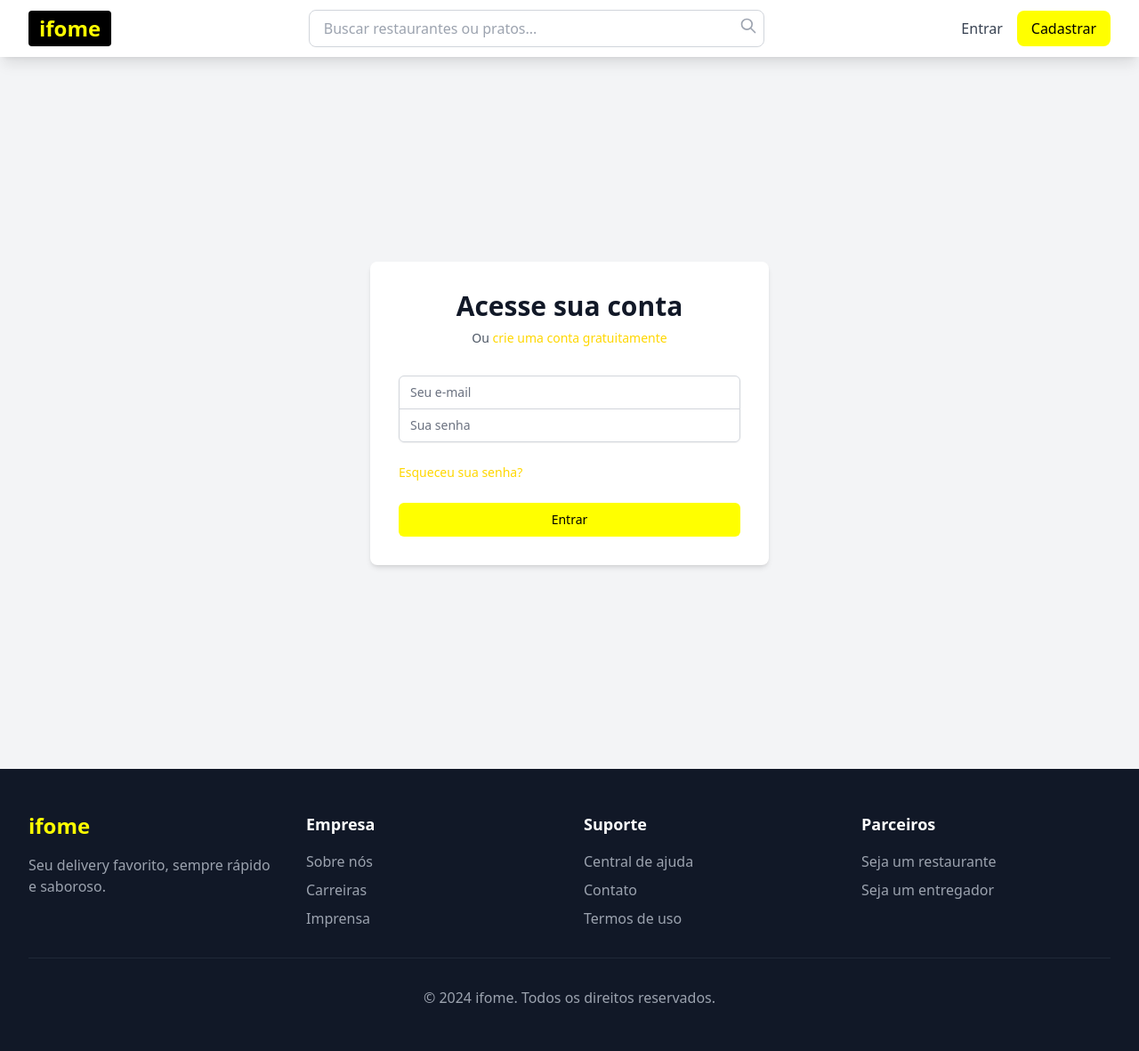
After one commit to DanDosSantos/ifome, a Flask app: page /login in a window 1280 px wide. The commit adds this page. Shown: the whole page at 89% size. Run offline with Flask 3, Linux system fonts and the light colour scheme; some libraries are stand-ins or nearby versions.

Commit message:
Feat: Adiciona funcionalidade de login com tela e validação

```diff
--- a/app.py
+++ b/app.py
@@ -1,12 +1,15 @@
 from flask import Flask
 from config_db import db
-
+import os
+from dotenv import load_dotenv
 def create_app():
     app = Flask(__name__)
 
     # Configurações do banco de dados
     app.config['SQLALCHEMY_DATABASE_URI'] = 'sqlite:///ifome.db'  # Exemplo com SQLite
     app.config['SQLALCHEMY_TRACK_MODIFICATIONS'] = False
+
+    app.config['SECRET_KEY'] = os.getenv('SECRET_KEY')
 
     # Inicializa o SQLAlchemy com o app
     db.init_app(app)
--- a/src/controllers/usuarios.py
+++ b/src/controllers/usuarios.py
@@ -2,6 +2,8 @@ from flask import Blueprint, render_template, request, redirect, url_for
 from src.models.usuarios_model import Usuarios
 from config_db import db
 from werkzeug.security import generate_password_hash
+from werkzeug.security import check_password_hash
+from flask import Blueprint, render_template, request, redirect, url_for, flash
 import os
 
 usuarios_bp = Blueprint('usuarios', __name__, template_folder=os.path.join(os.path.dirname(__file__), '..', 'templates'))
@@ -27,3 +29,20 @@ def cadastro():
         return "cadastro realizado com sucesso!"
 
     return render_template('cadastro.html')
+
+@usuarios_bp.route('/login', methods=['GET', 'POST'])
+def login():
+    if request.method == 'POST':
+        email = request.form['email']
+        senha = request.form['senha']
+
+        usuario = Usuarios.query.filter_by(email=email).first()
+
+        if usuario and check_password_hash(usuario.senha, senha):
+            flash(f'Login realizado com sucesso! Bem-vindo, {usuario.nome}!', 'success')
+            return redirect(url_for('home.index'))
+        else:
+            flash('Email ou senha inválidos. Tente novamente.', 'error')
+            return redirect(url_for('usuarios.login'))
+
+    return render_template('login.html')
--- a/src/templates/base.html
+++ b/src/templates/base.html
@@ -1,8 +1,8 @@
 <!DOCTYPE html>
 <html lang="en">
   <head>
-    <meta charset="UTF-8">
-    <meta name="viewport" content="width=device-width, initial-scale=1.0">
+    <meta charset="UTF-8" />
+    <meta name="viewport" content="width=device-width, initial-scale=1.0" />
     <title>ifome - Seu delivery favorito</title>
     <script src="https://cdn.tailwindcss.com"></script>
     <script>
@@ -27,18 +27,37 @@
           <!-- Logo -->
           <div class="flex items-center">
             <div class="flex-shrink-0">
-                        <h1 class="text-2xl font-bold text-yellow-99 bg-black px-3 py-1 rounded">ifome</h1>
+              <h1
+                class="text-2xl font-bold text-yellow-99 bg-black px-3 py-1 rounded"
+              >
+                ifome
+              </h1>
             </div>
           </div>
 
           <!-- Search Bar -->
           <div class="hidden md:block flex-1 max-w-lg mx-8">
             <div class="relative">
-                        <input type="text" placeholder="Buscar restaurantes ou pratos..."
-                               class="w-full px-4 py-2 border border-gray-300 rounded-lg focus:outline-none focus:ring-2 focus:ring-yellow-99 focus:border-transparent">
-                        <button class="absolute right-2 top-2 text-gray-400 hover:text-yellow-99">
-                            <svg class="w-5 h-5" fill="none" stroke="currentColor" viewBox="0 0 24 24">
-                                <path stroke-linecap="round" stroke-linejoin="round" stroke-width="2" d="M21 21l-6-6m2-5a7 7 0 11-14 0 7 7 0 0114 0z"></path>
+              <input
+                type="text"
+                placeholder="Buscar restaurantes ou pratos..."
+                class="w-full px-4 py-2 border border-gray-300 rounded-lg focus:outline-none focus:ring-2 focus:ring-yellow-99 focus:border-transparent"
+              />
+              <button
+                class="absolute right-2 top-2 text-gray-400 hover:text-yellow-99"
+              >
+                <svg
+                  class="w-5 h-5"
+                  fill="none"
+                  stroke="currentColor"
+                  viewBox="0 0 24 24"
+                >
+                  <path
+                    stroke-linecap="round"
+                    stroke-linejoin="round"
+                    stroke-width="2"
+                    d="M21 21l-6-6m2-5a7 7 0 11-14 0 7 7 0 0114 0z"
+                  ></path>
                 </svg>
               </button>
             </div>
@@ -46,12 +65,36 @@
 
           <!-- Auth Links -->
           <div class="flex items-center space-x-4">
-                    <a href="login.html" class="text-gray-700 hover:text-yellow-99 font-medium">Entrar</a>
-                    <a href="cadastro" class="bg-yellow-99 text-black px-4 py-2 rounded-lg font-medium hover:bg-yellow-99-dark transition duration-200">Cadastrar</a>
+            <a
+              href="{{ url_for('usuarios.login') }}"
+              class="text-gray-700 hover:text-yellow-99 font-medium"
+              >Entrar</a
+            >
+            <a
+              href="cadastro"
+              class="bg-yellow-99 text-black px-4 py-2 rounded-lg font-medium hover:bg-yellow-99-dark transition duration-200"
+              >Cadastrar</a
+            >
           </div>
         </div>
       </div>
     </nav>
+
+    </nav> {% with messages = get_flashed_messages(with_categories=true) %}
+      {% if messages %}
+        {% for category, message in messages %}
+          {% if category == 'error' %}
+            <div class="bg-red-500 text-white text-center p-3" role="alert">
+              {{ message }}
+            </div>
+          {% else %}
+            <div class="bg-green-500 text-white text-center p-3" role="alert">
+              {{ message }}
+            </div>
+          {% endif %}
+        {% endfor %}
+      {% endif %}
+    {% endwith %}
 
     {% block content %}
 
@@ -63,7 +106,9 @@
         <div class="grid grid-cols-1 md:grid-cols-4 gap-8">
           <div>
             <h1 class="text-2xl font-bold text-yellow-99 mb-4">ifome</h1>
-                    <p class="text-gray-400">Seu delivery favorito, sempre rápido e saboroso.</p>
+            <p class="text-gray-400">
+              Seu delivery favorito, sempre rápido e saboroso.
+            </p>
           </div>
           <div>
             <h4 class="text-lg font-semibold mb-4">Empresa</h4>
@@ -76,20 +121,30 @@
           <div>
             <h4 class="text-lg font-semibold mb-4">Suporte</h4>
             <ul class="space-y-2 text-gray-400">
-                        <li><a href="#" class="hover:text-yellow-99">Central de ajuda</a></li>
+              <li>
+                <a href="#" class="hover:text-yellow-99">Central de ajuda</a>
+              </li>
               <li><a href="#" class="hover:text-yellow-99">Contato</a></li>
-                        <li><a href="#" class="hover:text-yellow-99">Termos de uso</a></li>
+              <li>
+                <a href="#" class="hover:text-yellow-99">Termos de uso</a>
+              </li>
             </ul>
           </div>
           <div>
             <h4 class="text-lg font-semibold mb-4">Parceiros</h4>
             <ul class="space-y-2 text-gray-400">
-                        <li><a href="#" class="hover:text-yellow-99">Seja um restaurante</a></li>
-                        <li><a href="#" class="hover:text-yellow-99">Seja um entregador</a></li>
+              <li>
+                <a href="#" class="hover:text-yellow-99">Seja um restaurante</a>
+              </li>
+              <li>
+                <a href="#" class="hover:text-yellow-99">Seja um entregador</a>
+              </li>
             </ul>
           </div>
         </div>
-            <div class="border-t border-gray-800 mt-8 pt-8 text-center text-gray-400">
+        <div
+          class="border-t border-gray-800 mt-8 pt-8 text-center text-gray-400"
+        >
           <p>&copy; 2024 ifome. Todos os direitos reservados.</p>
         </div>
       </div>
--- a/src/templates/cadastro.html
+++ b/src/templates/cadastro.html
@@ -110,7 +110,7 @@
 
                 <div class="text-center">
                     <span class="text-gray-600">Já tem uma conta? </span>
-                    <a class="text-yellow-99 hover:text-yellow-99-dark font-bold" href="login.html">
+                    <a class="text-yellow-99 hover:text-yellow-99-dark font-bold" href="{{ url_for('usuarios.login') }}">
                         Faça login
                     </a>
                 </div>
--- /dev/null
+++ b/src/templates/login.html
@@ -0,0 +1,71 @@
+{% extends 'base.html' %} {% block content %}
+<div class="flex items-center justify-center min-h-screen bg-gray-100">
+  <div class="w-full max-w-md p-8 space-y-8 bg-white rounded-lg shadow-md">
+    <div class="text-center">
+      <h2 class="text-3xl font-extrabold text-gray-900">Acesse sua conta</h2>
+      <p class="mt-2 text-sm text-gray-600">
+        Ou
+        <a
+          href="{{ url_for('usuarios.cadastro') }}"
+          class="font-medium text-yellow-99-dark hover:text-yellow-99"
+          >crie uma conta gratuitamente</a
+        >
+      </p>
+    </div>
+
+    <form
+      class="mt-8 space-y-6"
+      action="{{ url_for('usuarios.login') }}"
+      method="POST"
+    >
+      <input type="hidden" name="remember" value="true" />
+      <div class="rounded-md shadow-sm -space-y-px">
+        <div>
+          <label for="email-address" class="sr-only">Email</label>
+          <input
+            id="email-address"
+            name="email"
+            type="email"
+            autocomplete="email"
+            required
+            class="appearance-none rounded-none relative block w-full px-3 py-2 border border-gray-300 placeholder-gray-500 text-gray-900 rounded-t-md focus:outline-none focus:ring-yellow-99 focus:border-yellow-99 focus:z-10 sm:text-sm"
+            placeholder="Seu e-mail"
+          />
+        </div>
+        <div>
+          <label for="password" class="sr-only">Senha</label>
+          <input
+            id="password"
+            name="senha"
+            type="password"
+            autocomplete="current-password"
+            required
+            class="appearance-none rounded-none relative block w-full px-3 py-2 border border-gray-300 placeholder-gray-500 text-gray-900 rounded-b-md focus:outline-none focus:ring-yellow-99 focus:border-yellow-99 focus:z-10 sm:text-sm"
+            placeholder="Sua senha"
+          />
+        </div>
+      </div>
+
+      <div class="flex items-center justify-between">
+        <div class="text-sm">
+          <a
+            href="#"
+            class="font-medium text-yellow-99-dark hover:text-yellow-99"
+          >
+            Esqueceu sua senha?
+          </a>
+        </div>
+      </div>
+
+      <div>
+        <button
+          type="submit"
+          class="group relative w-full flex justify-center py-2 px-4 border border-transparent text-sm font-medium rounded-md text-black bg-yellow-99 hover:bg-yellow-99-dark focus:outline-none focus:ring-2 focus:ring-offset-2 focus:ring-yellow-99"
+        >
+          Entrar
+        </button>
+      </div>
+    </form>
+  </div>
+</div>
+{% endblock %}
```
Lines whose indentation alone changed are shown as unchanged.
